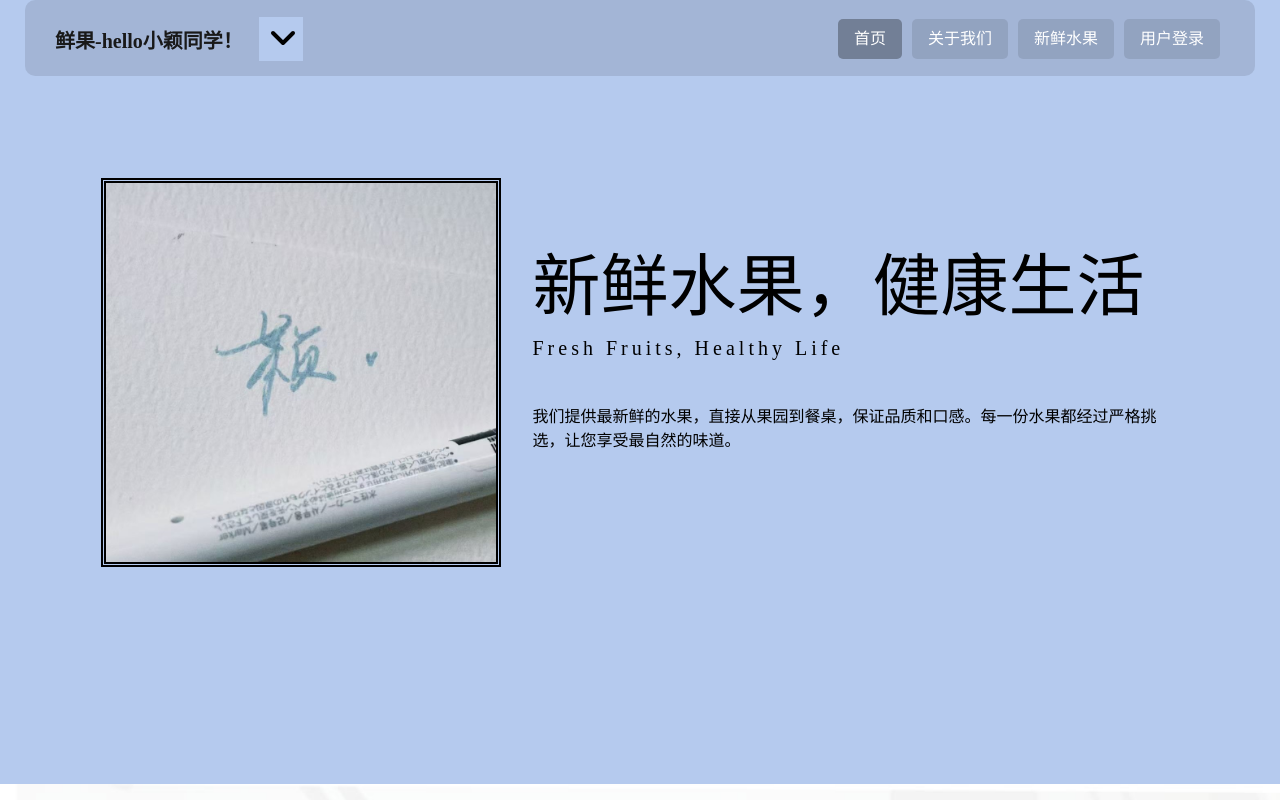
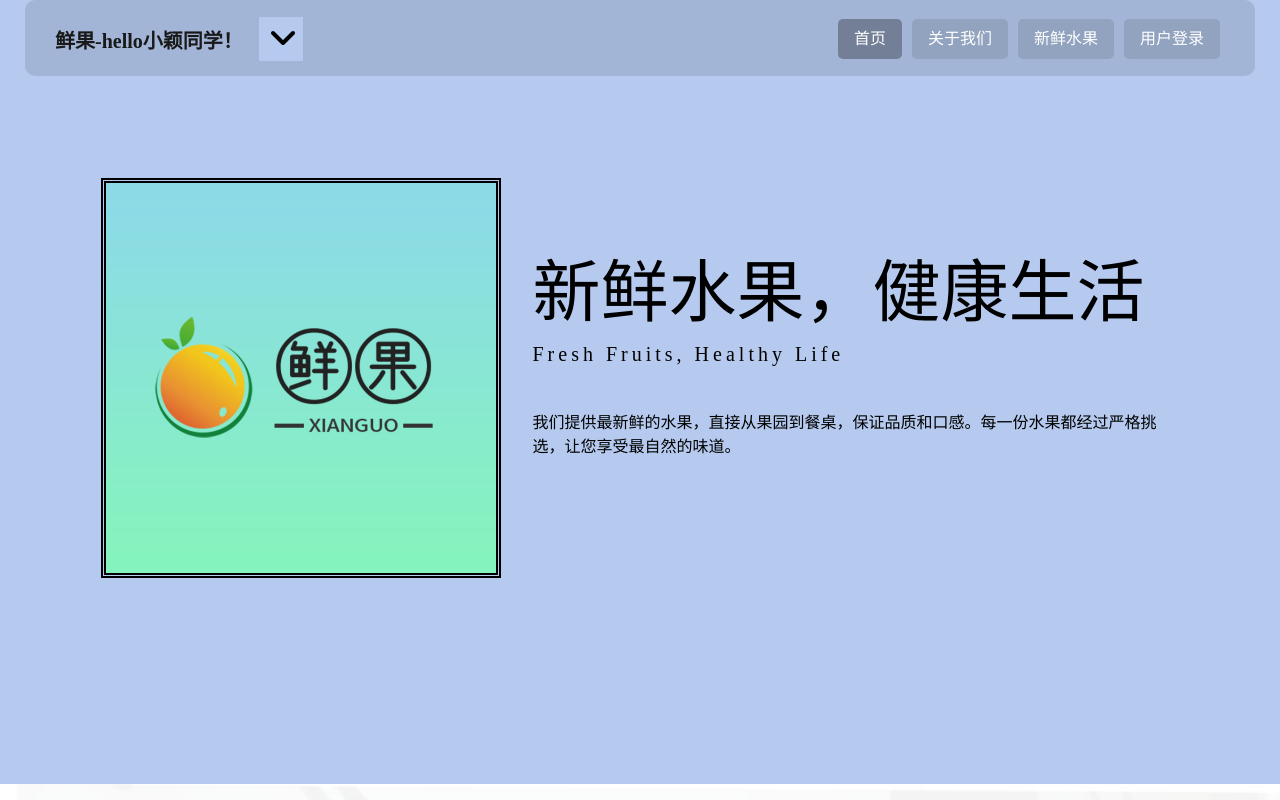
Before and after one commit to wujiaen11/xian-guo-web, a website: page web/index.html in a window 1280 px wide. Shown: the top 800 px of the page. Drawn offline with nearby package versions, Linux system fonts and the light colour scheme; no server answers; a web font is replaced by a local one.

Commit message:
Update index.html

```diff
--- a/web/index.html
+++ b/web/index.html
@@ -152,16 +152,11 @@
 
                         <!--						 img time show -->
                         <div class="showImg ">
-                        <img
-                            src="./images/f9f696a7b7c29625f94f2a94565319e1.jpg"
+                          <img
+                            src="./images/xianguo.jpg"
                             alt="新鲜水果"
                             id="showImg"
                           />
-                          <!-- <img
-                            src="./images/xianguo.jpg"
-                            alt="新鲜水果"
-                            id="showImg"
-                          /> -->
                         </div>
 
 
```
